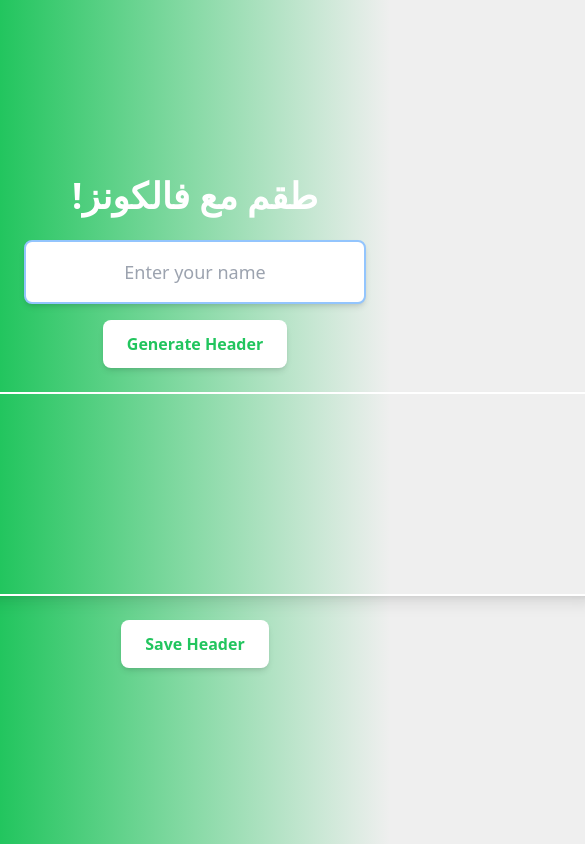
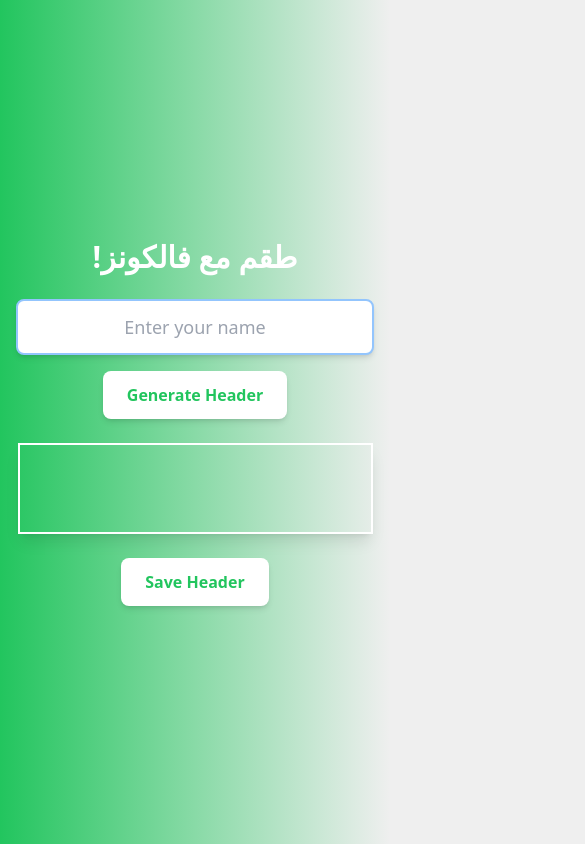
Before and after one commit to SarahAbdulaziz77/simple-header-generator, a Next.js app: page / in a window 390 px wide. Shown: the whole page, 585 px wide, since content can reach past the window. Built offline with nearby package versions, Linux system fonts and the light colour scheme.

Commit message:
better quality

```diff
--- a/src/app/page.tsx
+++ b/src/app/page.tsx
@@ -12,11 +12,28 @@
 
 "use client";  // This marks the component as a client-side component
 
-import { useRef, useState } from 'react';
+import { useRef, useState, useEffect } from 'react';
 
 const HomePage = () => {
   const canvasRef = useRef<HTMLCanvasElement | null>(null);
   const [name, setName] = useState('');
+  const [canvasWidth, setCanvasWidth] = useState(800);  // Responsive canvas width
+  const [canvasHeight, setCanvasHeight] = useState(200); // Responsive canvas height
+
+  // Function to update canvas size based on the screen size (responsive)
+  const updateCanvasSize = () => {
+    const width = window.innerWidth < 800 ? window.innerWidth * 0.9 : 800;
+    const height = width / 4;  // Keep a 4:1 aspect ratio
+    setCanvasWidth(width);
+    setCanvasHeight(height);
+  };
+
+  // Adjust canvas size on initial render and when the window resizes
+  useEffect(() => {
+    updateCanvasSize();
+    window.addEventListener('resize', updateCanvasSize);
+    return () => window.removeEventListener('resize', updateCanvasSize);
+  }, []);
 
   // Function to draw the Falcon header and name on the canvas with high DPI
   const drawHeader = () => {
@@ -26,18 +43,19 @@ const HomePage = () => {
     const ctx = canvas.getContext('2d');
     if (!ctx) return;
 
-    // Set canvas resolution to a higher DPI (2x scaling for Retina displays)
-    const scaleFactor = 2;  // 2x scaling for better resolution, adjust as needed
-    canvas.width = 800 * scaleFactor;  // High resolution width
-    canvas.height = 200 * scaleFactor;  // High resolution height
-    canvas.style.width = '800px';  // CSS width remains the same
-    canvas.style.height = '200px';  // CSS height remains the same
+    // Set canvas resolution to a higher DPI (3x scaling for even better resolution)
+    const scaleFactor = 3;  // Increased scaling for higher resolution
+    canvas.width = canvasWidth * scaleFactor;  // High resolution width
+    canvas.height = canvasHeight * scaleFactor;  // High resolution height
+    canvas.style.width = `${canvasWidth}px`;  // CSS width remains responsive
+    canvas.style.height = `${canvasHeight}px`;  // CSS height remains responsive
 
     // Scale the drawing context
     ctx.scale(scaleFactor, scaleFactor);
 
-    // Enable image smoothing for better quality
+    // Enable high-quality image smoothing
     ctx.imageSmoothingEnabled = true;
+    ctx.imageSmoothingQuality = 'high';  // Set to high for best quality
 
     // Load the Falcon image
     const img = new Image();
@@ -83,8 +101,8 @@ const HomePage = () => {
   };
 
   return (
-    <div className="flex flex-col items-center justify-center min-h-screen bg-gradient-to-r from-green-500 to-white-500 p-6">
-      <h1 className="text-4xl font-bold text-white mb-6">!طقم مع فالكونز</h1>
+    <div className="flex flex-col items-center justify-center min-h-screen bg-gradient-to-r from-green-500 to-white-500 p-4">
+      <h1 className="text-3xl sm:text-4xl font-bold text-white mb-6">!طقم مع فالكونز</h1>
 
       {/* Input field for the user's name */}
       <input
@@ -92,7 +110,7 @@ const HomePage = () => {
         value={name}
         onChange={(e) => setName(e.target.value)}
         placeholder="Enter your name"
-        className="p-4 w-full max-w-md text-lg text-center rounded-lg shadow-md mb-4 border-2 border-blue-300 focus:outline-none focus:ring-2 focus:ring-blue-500"
+        className="p-3 w-full max-w-sm text-lg text-center rounded-lg shadow-md mb-4 border-2 border-blue-300 focus:outline-none focus:ring-2 focus:ring-blue-500"
       />
 
       {/* Button to trigger the canvas drawing */}
@@ -104,11 +122,11 @@ const HomePage = () => {
       </button>
 
       {/* Center the canvas */}
-      <div className="flex justify-center">
+      <div className="flex justify-center w-full">
         <canvas
           ref={canvasRef}
-          width={800}
-          height={200}
+          width={canvasWidth}
+          height={canvasHeight}
           className="border-2 border-white shadow-lg"
         ></canvas>
       </div>
```
